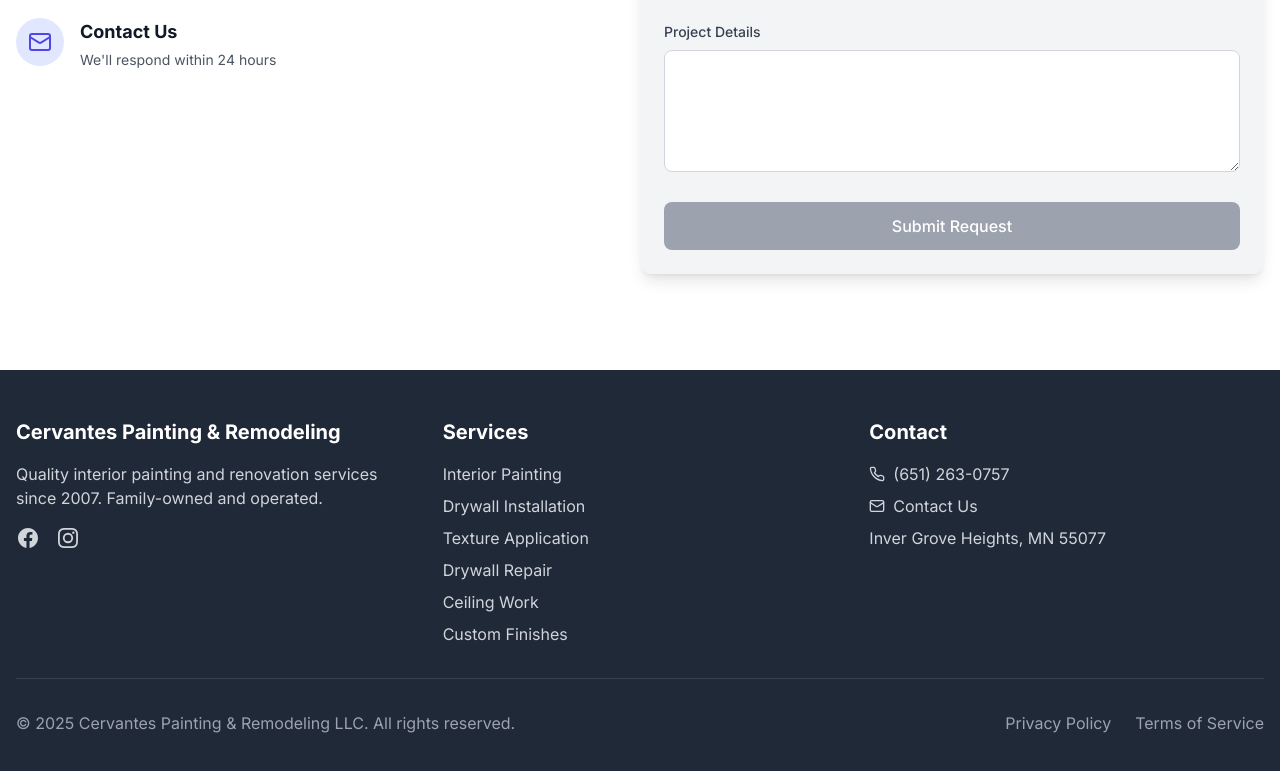
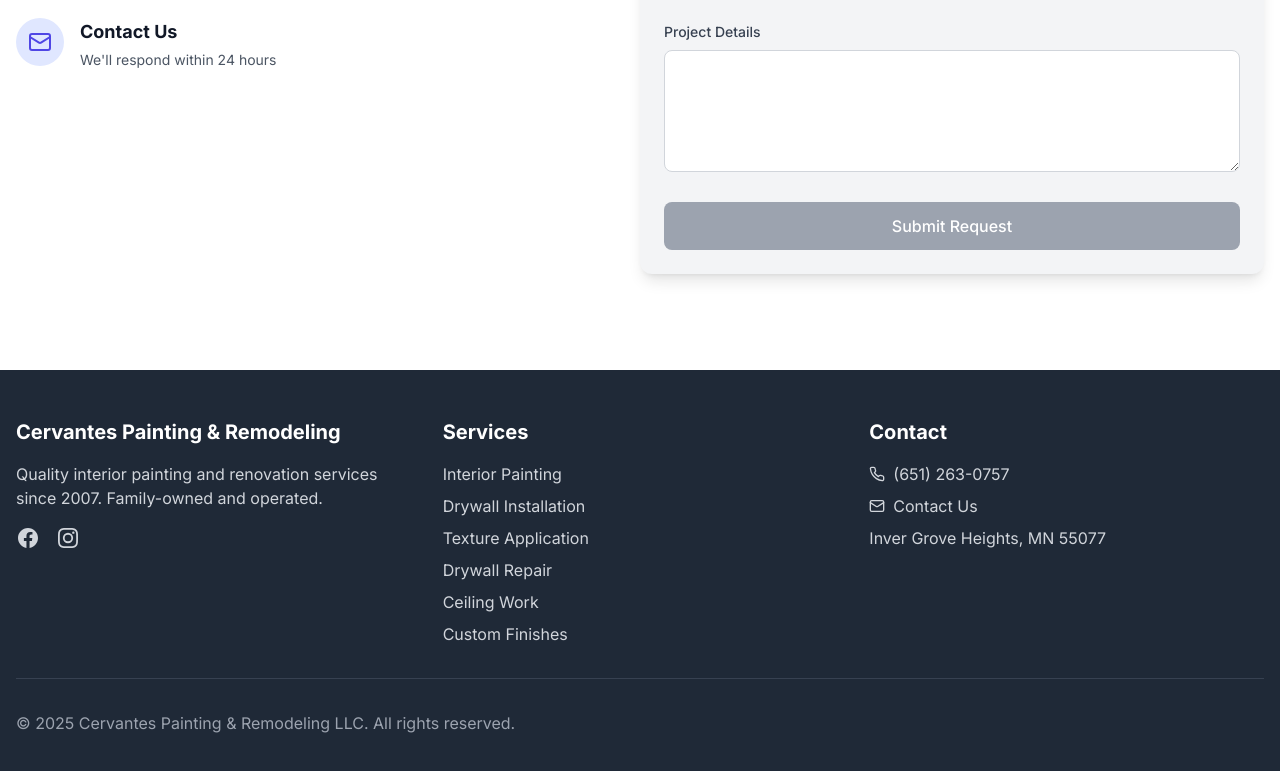
Before and after one commit to camorena/Cervantes, a React (Create React App) app: page / in a window 1280 px wide. Shown: the part 5279-6050 px from the top of the page. Built offline with nearby package versions, Linux system fonts and the light colour scheme; no server answers.

Commit message:
last changes for production ready

```diff
--- a/src/components/Footer.jsx
+++ b/src/components/Footer.jsx
@@ -124,22 +124,6 @@ const Footer = ({ darkMode }) => {
             &copy; {new Date().getFullYear()} Cervantes Painting & Remodeling
             LLC. All rights reserved.
           </p>
-          <ul className="flex justify-center md:justify-end space-x-6 mt-4 md:mt-0">
-            <li>
-              <a
-                href="#"
-                className="text-gray-400 hover:text-white transition-colors">
-                Privacy Policy
-              </a>
-            </li>
-            <li>
-              <a
-                href="#"
-                className="text-gray-400 hover:text-white transition-colors">
-                Terms of Service
-              </a>
-            </li>
-          </ul>
         </div>
       </div>
     </footer>
```
